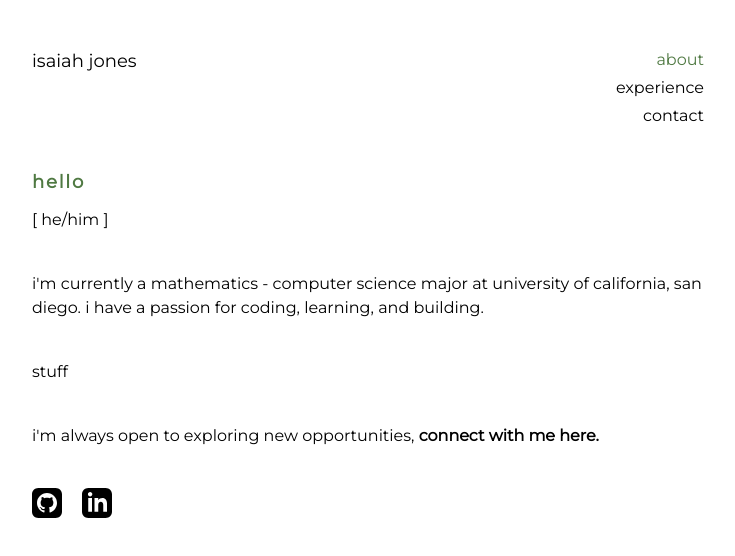
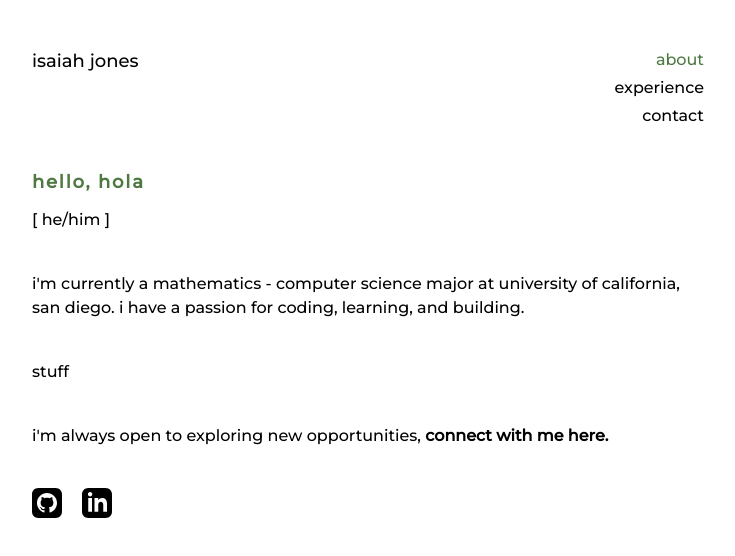
Before and after one commit to ijjones/personal-website, a Next.js app: page / in a window 1280 px wide. Shown: the top 556 px of the page, without its empty margins (272-1007 px from the left). Built offline with nearby package versions, Linux system fonts and the light colour scheme.

Commit message:
changed font weight

```diff
--- a/app/layout.tsx
+++ b/app/layout.tsx
@@ -4,7 +4,7 @@ import "./global.css";
 
 const radio = Montserrat({
   subsets: ["latin"],
-  weight: "400",
+  weight: "500",
 });
 
 export default function RootLayout({
--- a/app/page.tsx
+++ b/app/page.tsx
@@ -13,7 +13,7 @@ export default function Home() {
           </div>
 
           <div className="font-bold pt-10 pb-3 text-mygreen tracking-widest text-lg">
-            hello
+            hello, hola
           </div>
           <p>[ he/him ]</p>
 
```
